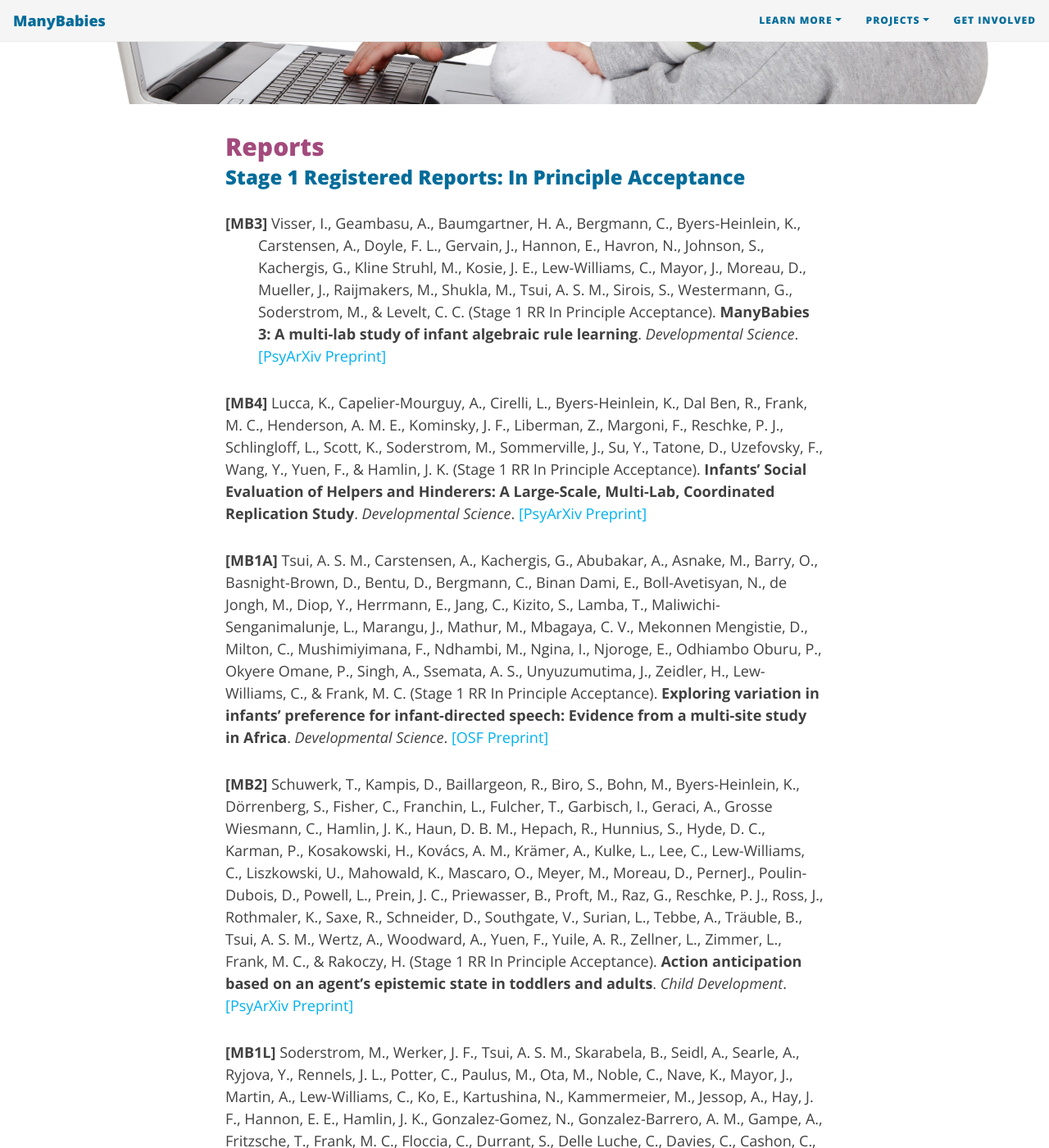
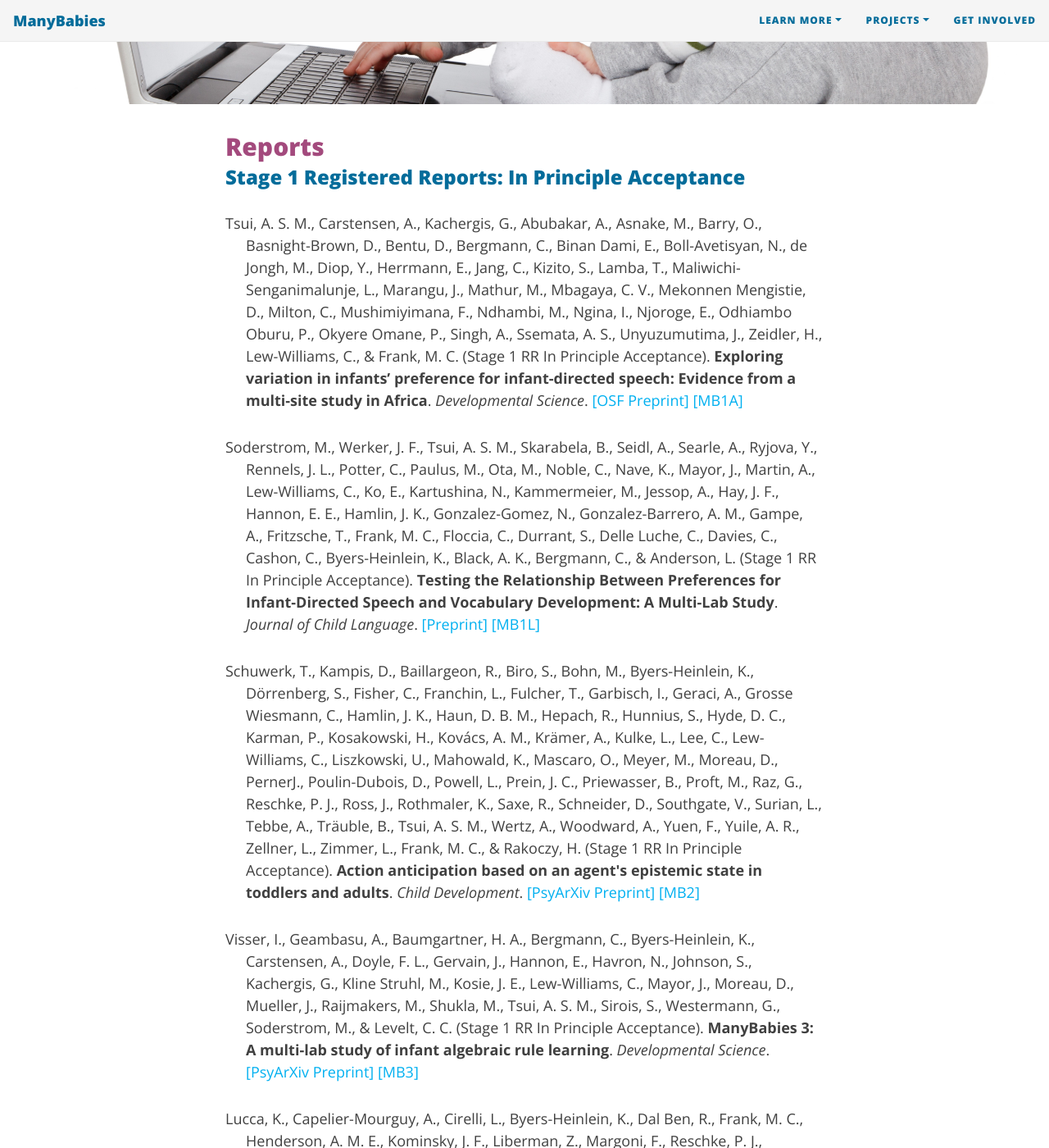
Before and after one commit to manybabies/manybabies.github.io, a Jekyll site: the page built from publications.md, in a window 1280 px wide and 1400 px high, scrolled down 360 px. Shown: the whole window at 82% size. Built offline with Jekyll 4.4.1, drawn with Linux system fonts in a browser that asks for light colours; nearby versions of some CDN libraries; some web fonts are replaced; some of the changed lines change nothing that is shown; some of the changed text lies outside the part shown.

Commit message:
Update publications.md

```diff
--- a/publications.md
+++ b/publications.md
@@ -17,10 +17,19 @@ To fix:
 
 ### Stage 1 Registered Reports: In Principle Acceptance
 
+<p style="padding-left: 25px; text-indent: -25px">Tsui, A. S. M., Carstensen, A., Kachergis, G., Abubakar, A., Asnake, M., Barry, O., Basnight-Brown, D., Bentu, D., Bergmann, C., Binan Dami, E., Boll-Avetisyan, N., de Jongh, M., Diop, Y., Herrmann, E., Jang, C., Kizito, S., Lamba, T., Maliwichi-Senganimalunje, L., Marangu, J., Mathur, M., Mbagaya, C. V., Mekonnen Mengistie, D., Milton, C., Mushimiyimana, F., Ndhambi, M., Ngina, I., Njoroge, E., Odhiambo Oburu, P., Okyere Omane, P., Singh, A., Ssemata, A. S., Unyuzumutima, J., Zeidler, H., Lew-Williams, C., & Frank, M. C. (Stage 1 RR In Principle Acceptance). <b>Exploring variation in infants’ preference for infant-directed speech: Evidence from a multi-site study in Africa</b>. <i>Developmental Science</i>. <a href="https://osf.io/fqp4b">[OSF Preprint]</a> <a href="{{site.baseurl}}{% link MB1A.md %}">[MB1A]</a></p>
 
-<p style="padding-left: 40px; text-indent: -40px"><b>[MB3]</b> Visser, I., Geambasu, A., Baumgartner, H. A., Bergmann, C., Byers-Heinlein, K., Carstensen, A., Doyle, F. L., Gervain, J., Hannon, E., Havron, N., Johnson, S., Kachergis, G., Kline Struhl, M., Kosie, J. E., Lew-Williams, C., Mayor, J., Moreau, D., Mueller, J., Raijmakers, M., Shukla, M., Tsui, A. S. M., Sirois, S., Westermann, G., Soderstrom, M., & Levelt, C. C. (Stage 1 RR In Principle Acceptance). <b>ManyBabies 3: A multi-lab study of infant algebraic rule learning</b>. <i>Developmental Science</i>. <a href="https://psyarxiv.com/aex7v/">[PsyArXiv Preprint]</a></p>
+<p style="padding-left: 25px; text-indent: -25px">Soderstrom, M., Werker, J. F., Tsui, A. S. M., Skarabela, B., Seidl, A., Searle, A., Ryjova, Y., Rennels, J. L., Potter, C., Paulus, M., Ota, M., Noble, C., Nave, K., Mayor, J., Martin, A., Lew-Williams, C., Ko, E., Kartushina, N., Kammermeier, M., Jessop, A., Hay, J. F., Hannon, E. E., Hamlin, J. K., Gonzalez-Gomez, N., Gonzalez-Barrero, A. M., Gampe, A., Fritzsche, T., Frank, M. C., Floccia, C., Durrant, S., Delle Luche, C., Davies, C., Cashon, C., Byers-Heinlein, K., Black, A. K., Bergmann, C., & Anderson, L. (Stage 1 RR In Principle Acceptance). <b>Testing the Relationship Between Preferences for Infant-Directed Speech and Vocabulary Development: A Multi-Lab Study</b>. <i>Journal of Child Language</i>. <a href="https://docs.google.com/document/d/1CbLIEsJkQUctAW8a0VgW59hNMHGwyzSXkhWSFzlQYFE/edit?usp=sharing">[Preprint]</a> <a href="{{site.baseurl}}{% link MB1L.md %}">[MB1L]</a></p>
 
-<!--**[MB3]** Visser, I., Geambasu, A., Baumgartner, H. A., Bergmann, C., Byers-Heinlein, K., Carstensen, A., Doyle, F. L., Gervain, J., Hannon, E., Havron, N., Johnson, S., Kachergis, G., Kline Struhl, M., Kosie, J. E., Lew-Williams, C., Mayor, J., Moreau, D., Mueller, J., Raijmakers, M., Shukla, M., Tsui, A. S. M., Sirois, S., Westermann, G., Soderstrom, M., & Levelt, C. C. (Stage 1 RR In Principle Acceptance). **ManyBabies 3: A multi-lab study of infant algebraic rule learning**. _Developmental Science_. [[PsyArXiv Preprint]](https://psyarxiv.com/aex7v/)-->
+<p style="padding-left: 25px; text-indent: -25px">Schuwerk, T., Kampis, D., Baillargeon, R., Biro, S., Bohn, M., Byers-Heinlein, K., Dörrenberg, S., Fisher, C., Franchin, L., Fulcher, T., Garbisch, I., Geraci, A., Grosse Wiesmann, C., Hamlin, J. K., Haun, D. B. M., Hepach, R., Hunnius, S., Hyde, D. C., Karman, P., Kosakowski, H., Kovács, A. M., Krämer, A., Kulke, L., Lee, C., Lew-Williams, C., Liszkowski, U., Mahowald, K., Mascaro, O., Meyer, M., Moreau, D., PernerJ., Poulin-Dubois, D., Powell, L., Prein, J. C., Priewasser, B., Proft, M., Raz, G., Reschke, P. J., Ross, J., Rothmaler, K., Saxe, R., Schneider, D., Southgate, V., Surian, L., Tebbe, A., Träuble, B., Tsui, A. S. M., Wertz, A., Woodward, A., Yuen, F., Yuile, A. R., Zellner, L., Zimmer, L., Frank, M. C., & Rakoczy, H. (Stage 1 RR In Principle Acceptance). <b>Action anticipation based on an agent's epistemic state in toddlers and adults</b>. <i>Child Development</i>. <a href="https://psyarxiv.com/x4jbm/">[PsyArXiv Preprint]</a> <a href="{{site.baseurl}}{% link MB2.md %}">[MB2]</a></p>
+
+<p style="padding-left: 25px; text-indent: -25px">Visser, I., Geambasu, A., Baumgartner, H. A., Bergmann, C., Byers-Heinlein, K., Carstensen, A., Doyle, F. L., Gervain, J., Hannon, E., Havron, N., Johnson, S., Kachergis, G., Kline Struhl, M., Kosie, J. E., Lew-Williams, C., Mayor, J., Moreau, D., Mueller, J., Raijmakers, M., Shukla, M., Tsui, A. S. M., Sirois, S., Westermann, G., Soderstrom, M., & Levelt, C. C. (Stage 1 RR In Principle Acceptance). <b>ManyBabies 3: A multi-lab study of infant algebraic rule learning</b>. <i>Developmental Science</i>. <a href="https://psyarxiv.com/aex7v/">[PsyArXiv Preprint]</a> <a href="{{site.baseurl}}{% link MB3.md %}">[MB3]</a></p>
+
+<p style="padding-left: 25px; text-indent: -25px">Lucca, K., Capelier-Mourguy, A., Cirelli, L., Byers-Heinlein, K., Dal Ben, R., Frank, M. C., Henderson, A. M. E., Kominsky, J. F., Liberman, Z., Margoni, F., Reschke, P. J., Schlingloff, L., Scott, K., Soderstrom, M., Sommerville, J., Su, Y., Tatone, D., Uzefovsky, F., Wang, Y., Yuen, F., & Hamlin, J. K. (Stage 1 RR In Principle Acceptance). <b>Infants’ Social Evaluation of Helpers and Hinderers: A Large-Scale, Multi-Lab, Coordinated Replication Study</b>. <i>Developmental Science</i>. <a href="https://psyarxiv.com/qhxkm">[PsyArXiv Preprint]</a> <a href="{{site.baseurl}}{% link MB4.md %}">[MB4]</a></p>
+
+
+
+<!--**[MB3]** Visser, I., Geambasu, A., Baumgartner, H. A., Bergmann, C., Byers-Heinlein, K., Carstensen, A., Doyle, F. L., Gervain, J., Hannon, E., Havron, N., Johnson, S., Kachergis, G., Kline Struhl, M., Kosie, J. E., Lew-Williams, C., Mayor, J., Moreau, D., Mueller, J., Raijmakers, M., Shukla, M., Tsui, A. S. M., Sirois, S., Westermann, G., Soderstrom, M., & Levelt, C. C. (Stage 1 RR In Principle Acceptance). **ManyBabies 3: A multi-lab study of infant algebraic rule learning**. _Developmental Science_. [[PsyArXiv Preprint]](https://psyarxiv.com/aex7v/)
 
 **[MB4]** Lucca, K., Capelier-Mourguy, A., Cirelli, L., Byers-Heinlein, K., Dal Ben, R., Frank, M. C., Henderson, A. M. E., Kominsky, J. F., Liberman, Z., Margoni, F., Reschke, P. J., Schlingloff, L., Scott, K., Soderstrom, M., Sommerville, J., Su, Y., Tatone, D., Uzefovsky, F., Wang, Y., Yuen, F., & Hamlin, J. K. (Stage 1 RR In Principle Acceptance). **Infants’ Social Evaluation of Helpers and Hinderers: A Large-Scale, Multi-Lab, Coordinated Replication Study**. _Developmental Science_. [[PsyArXiv Preprint]](https://psyarxiv.com/qhxkm)
 
@@ -28,13 +37,18 @@ To fix:
 
 **[MB2]** Schuwerk, T., Kampis, D., Baillargeon, R., Biro, S., Bohn, M., Byers-Heinlein, K., Dörrenberg, S., Fisher, C., Franchin, L., Fulcher, T., Garbisch, I., Geraci, A., Grosse Wiesmann, C., Hamlin, J. K., Haun, D. B. M., Hepach, R., Hunnius, S., Hyde, D. C., Karman, P., Kosakowski, H., Kovács, A. M., Krämer, A., Kulke, L., Lee, C., Lew-Williams, C., Liszkowski, U., Mahowald, K., Mascaro, O., Meyer, M., Moreau, D., PernerJ., Poulin-Dubois, D., Powell, L., Prein, J. C., Priewasser, B., Proft, M., Raz, G., Reschke, P. J., Ross, J., Rothmaler, K., Saxe, R., Schneider, D., Southgate, V., Surian, L., Tebbe, A., Träuble, B., Tsui, A. S. M., Wertz, A., Woodward, A., Yuen, F., Yuile, A. R., Zellner, L., Zimmer, L., Frank, M. C., & Rakoczy, H. (Stage 1 RR In Principle Acceptance). **Action anticipation based on an agent's epistemic state in toddlers and adults**. _Child Development_. [[PsyArXiv Preprint]](https://psyarxiv.com/x4jbm/)
 
-**[MB1L]** Soderstrom, M., Werker, J. F., Tsui, A. S. M., Skarabela, B., Seidl, A., Searle, A., Ryjova, Y., Rennels, J. L., Potter, C., Paulus, M., Ota, M., Noble, C., Nave, K., Mayor, J., Martin, A., Lew-Williams, C., Ko, E., Kartushina, N., Kammermeier, M., Jessop, A., Hay, J. F., Hannon, E. E., Hamlin, J. K., Gonzalez-Gomez, N., Gonzalez-Barrero, A. M., Gampe, A., Fritzsche, T., Frank, M. C., Floccia, C., Durrant, S., Delle Luche, C., Davies, C., Cashon, C., Byers-Heinlein, K., Black, A. K., Bergmann, C., & Anderson, L. (Stage 1 RR In Principle Acceptance). **Testing the Relationship Between Preferences for Infant-Directed Speech and Vocabulary Development: A Multi-Lab Study**. _Journal of Child Language_. [[Preprint]](https://docs.google.com/document/d/1CbLIEsJkQUctAW8a0VgW59hNMHGwyzSXkhWSFzlQYFE/edit?usp=sharing)
+**[MB1L]** Soderstrom, M., Werker, J. F., Tsui, A. S. M., Skarabela, B., Seidl, A., Searle, A., Ryjova, Y., Rennels, J. L., Potter, C., Paulus, M., Ota, M., Noble, C., Nave, K., Mayor, J., Martin, A., Lew-Williams, C., Ko, E., Kartushina, N., Kammermeier, M., Jessop, A., Hay, J. F., Hannon, E. E., Hamlin, J. K., Gonzalez-Gomez, N., Gonzalez-Barrero, A. M., Gampe, A., Fritzsche, T., Frank, M. C., Floccia, C., Durrant, S., Delle Luche, C., Davies, C., Cashon, C., Byers-Heinlein, K., Black, A. K., Bergmann, C., & Anderson, L. (Stage 1 RR In Principle Acceptance). **Testing the Relationship Between Preferences for Infant-Directed Speech and Vocabulary Development: A Multi-Lab Study**. _Journal of Child Language_. [[Preprint]](https://docs.google.com/document/d/1CbLIEsJkQUctAW8a0VgW59hNMHGwyzSXkhWSFzlQYFE/edit?usp=sharing)-->
 
 ***
 ### Published
-Visser, I., Bergmann, C., Byers-Heinlein, K., Dal Ben, R., Duch, W., Forbes, S., Franchin, L., Frank, M. C., Geraci, A., Hamlin, J. K., Kaldy, Z., Kulke, L., Laverty, C., Lew-Williams, C., Mateu, V., Mayor, J., Moreau, D., Nomikou, I., Schuwerk, T., Simpson, E. A., Singh, L., Soderstrom, M., Sullivan, J., van den Heuvel, M. I., Westermann, G., Yamada, Y., Zaadnoordijk, L., & Zettersten, M. (2022). **Improving the generalizability of infant psychological research: The ManyBabies model (Commentary)**. _Behavioral and Brain Sciences_. [doi:10.1017/S0140525X21000455](https://doi.org/10.1017/S0140525X21000455) [[PsyArXiv Preprint]](https://psyarxiv.com/8vwbf)
 
-**[MB1B]** Byers-Heinlein, Tsui, A. S. M., Bergmann, C., Black, A. K., Brown, A., Carbajal,  M. J., Durrant, S., Fennell, C. T., Fiévet, A.,  Frank, M. C., Gampe, A., Gervain, J., Gonzalez-Gomez, N., Hamlin, J. K., Havron, N., Hernik, M., Kerr, S., Killam, H., Klassen, K., Kosie, J. E., Kovács, A. M., Lew-Williams, C., Liu, L., Mani, N., Marino, C., Mastroberardino, M., Mateu, V., Noble, C., Orena, A. J., Polka, L., Potter, C. E., Schreiner, M. S., Singh, L., Soderstrom, M., Sundara, M., Waddell, C., Werker, J. F., Wermelinger, S. (2021). **A multi-lab study of bilingual infants: Exploring the preference for infant-directed speech**. _Advances in Methods and Practices in Psychological Science_. [doi:10.1177/2515245920974622](https://doi.org/10.1177/2515245920974622). [[PsyArXiv PrePrint]](https://psyarxiv.com/sqh9d/)
+<p style="padding-left: 25px; text-indent: -25px">Visser, I., Bergmann, C., Byers-Heinlein, K., Dal Ben, R., Duch, W., Forbes, S., Franchin, L., Frank, M. C., Geraci, A., Hamlin, J. K., Kaldy, Z., Kulke, L., Laverty, C., Lew-Williams, C., Mateu, V., Mayor, J., Moreau, D., Nomikou, I., Schuwerk, T., Simpson, E. A., Singh, L., Soderstrom, M., Sullivan, J., van den Heuvel, M. I., Westermann, G., Yamada, Y., Zaadnoordijk, L., & Zettersten, M. (2022). <b>Improving the generalizability of infant psychological research: The ManyBabies model (Commentary)</b>. <i>Behavioral and Brain Sciences</i>. <a href="https://doi.org/10.1017/S0140525X21000455">doi:10.1017/S0140525X21000455</a>. <a href="https://psyarxiv.com/8vwbf">[PsyArXiv Preprint]</a></p>
+
+<p style="padding-left: 25px; text-indent: -25px">Byers-Heinlein, Tsui, A. S. M., Bergmann, C., Black, A. K., Brown, A., Carbajal,  M. J., Durrant, S., Fennell, C. T., Fiévet, A.,  Frank, M. C., Gampe, A., Gervain, J., Gonzalez-Gomez, N., Hamlin, J. K., Havron, N., Hernik, M., Kerr, S., Killam, H., Klassen, K., Kosie, J. E., Kovács, A. M., Lew-Williams, C., Liu, L., Mani, N., Marino, C., Mastroberardino, M., Mateu, V., Noble, C., Orena, A. J., Polka, L., Potter, C. E., Schreiner, M. S., Singh, L., Soderstrom, M., Sundara, M., Waddell, C., Werker, J. F., Wermelinger, S. (2021). <b>A multi-lab study of bilingual infants: Exploring the preference for infant-directed speech</b>. <i>Advances in Methods and Practices in Psychological Science</i>. <a href="https://doi.org/10.1177/2515245920974622">doi:10.1177/2515245920974622</a>. <a href="https://psyarxiv.com/sqh9d/">[PsyArXiv Preprint]</a> <a href="{{site.baseurl}}{% link MB1B.md %}">[MB1B]</a></p>
+
+<!--[MB General] Visser, I., Bergmann, C., Byers-Heinlein, K., Dal Ben, R., Duch, W., Forbes, S., Franchin, L., Frank, M. C., Geraci, A., Hamlin, J. K., Kaldy, Z., Kulke, L., Laverty, C., Lew-Williams, C., Mateu, V., Mayor, J., Moreau, D., Nomikou, I., Schuwerk, T., Simpson, E. A., Singh, L., Soderstrom, M., Sullivan, J., van den Heuvel, M. I., Westermann, G., Yamada, Y., Zaadnoordijk, L., & Zettersten, M. (2022). **Improving the generalizability of infant psychological research: The ManyBabies model (Commentary)**. _Behavioral and Brain Sciences_. [doi:10.1017/S0140525X21000455](https://doi.org/10.1017/S0140525X21000455) [[PsyArXiv Preprint]](https://psyarxiv.com/8vwbf)
+
+**[MB1B]** Byers-Heinlein, Tsui, A. S. M., Bergmann, C., Black, A. K., Brown, A., Carbajal,  M. J., Durrant, S., Fennell, C. T., Fiévet, A.,  Frank, M. C., Gampe, A., Gervain, J., Gonzalez-Gomez, N., Hamlin, J. K., Havron, N., Hernik, M., Kerr, S., Killam, H., Klassen, K., Kosie, J. E., Kovács, A. M., Lew-Williams, C., Liu, L., Mani, N., Marino, C., Mastroberardino, M., Mateu, V., Noble, C., Orena, A. J., Polka, L., Potter, C. E., Schreiner, M. S., Singh, L., Soderstrom, M., Sundara, M., Waddell, C., Werker, J. F., Wermelinger, S. (2021). **A multi-lab study of bilingual infants: Exploring the preference for infant-directed speech**. _Advances in Methods and Practices in Psychological Science_. [doi:10.1177/2515245920974622](https://doi.org/10.1177/2515245920974622). [[PsyArXiv PrePrint]](https://psyarxiv.com/sqh9d/)-->
 
 Byers-Heinlein, K., Bergmann, C., Davies, C., Frank, M. C., Hamlin, J. K., Kline, M., Kominsky, J. F., Kosie, J. E., Lew-Williams, C., Liu, L., Mastroberardino, M., Singh, L., Waddell, C. P. G., Zettersten, M., & Soderstrom, M. (2020). **Building a collaborative Psychological Science: Lessons from ManyBabies 1**. _Canadian Psychology_. [doi:10.1037/cap0000216](https://doi.org/10.1037/cap0000216) [[PsyArXiv PrePrint]](https://psyarxiv.com/dmhk2/)
 
```
